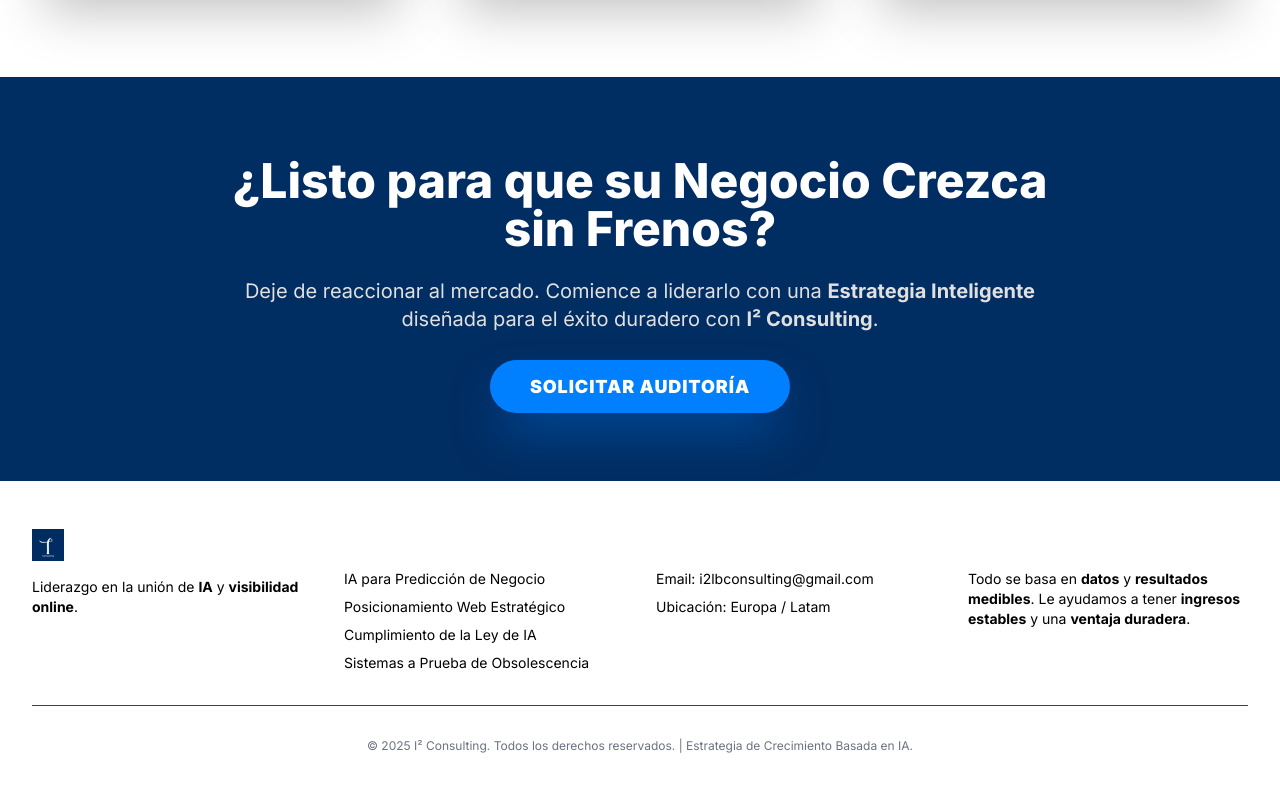
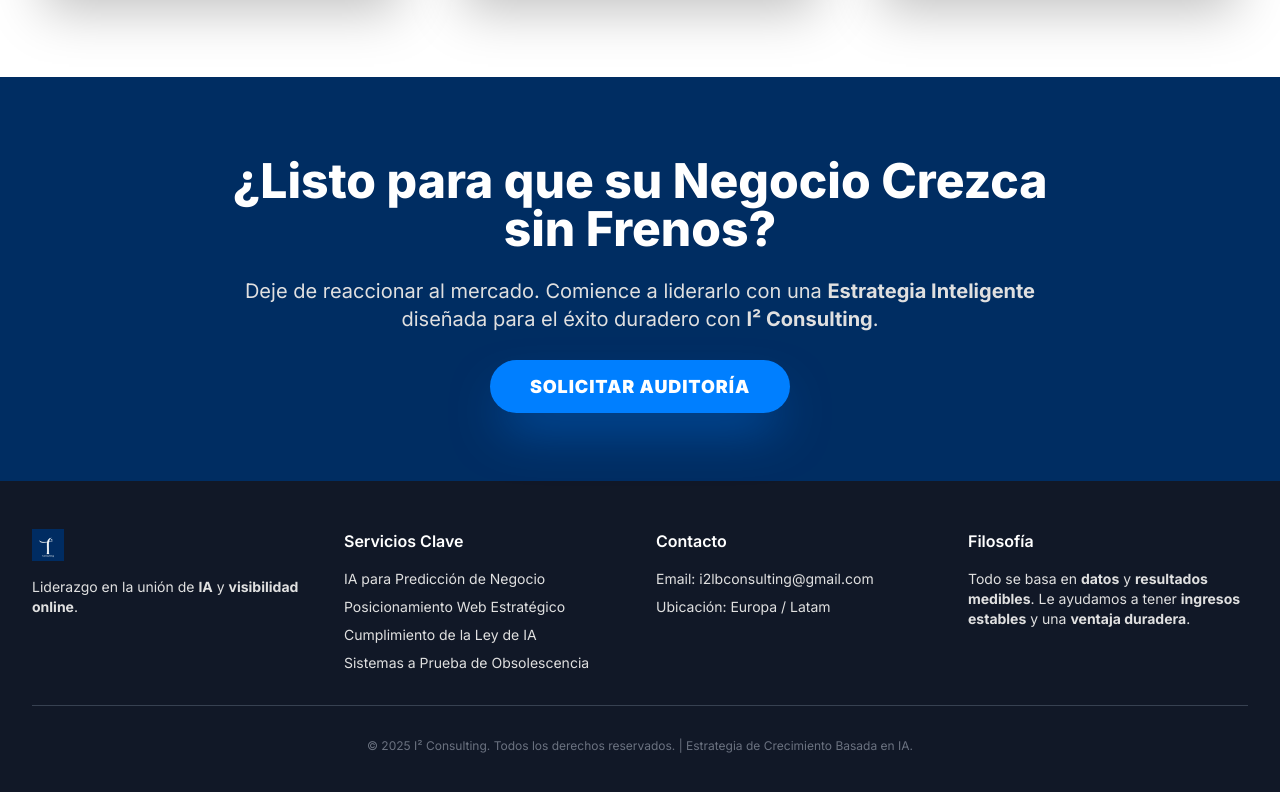
Before and after one commit to I2Consulting/i2consulting-web, a plain HTML site: page index.html in a window 1280 px wide. Shown: the part 2568-3360 px from the top of the page. Drawn offline with nearby package versions, Linux system fonts and the light colour scheme.

Commit message:
Update index.html

```diff
--- a/index.html
+++ b/index.html
@@ -297,7 +297,7 @@
     </main>
 
     <!-- FOOTER -->
-    <footer id="contacto" class="bg-white text-black py-10 md:py-12">
+<footer id="contacto" class="bg-gray-900 text-neutral-grey py-10 md:py-12">
         <div class="max-w-7xl mx-auto px-4 sm:px-6 lg:px-8">
             <div class="grid grid-cols-2 md:grid-cols-4 gap-8 border-b border-gray-700 pb-8 mb-8">
 
```
